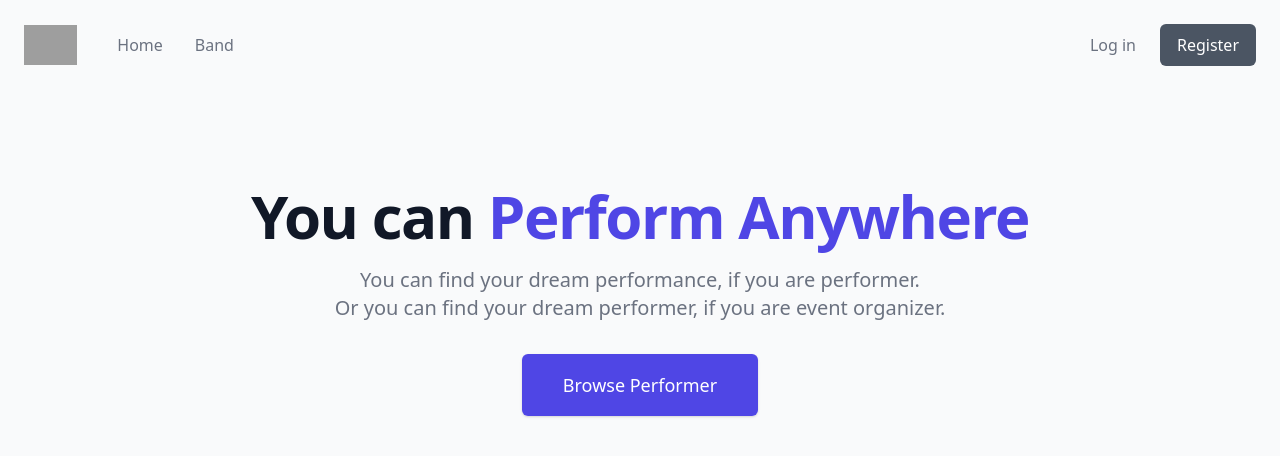
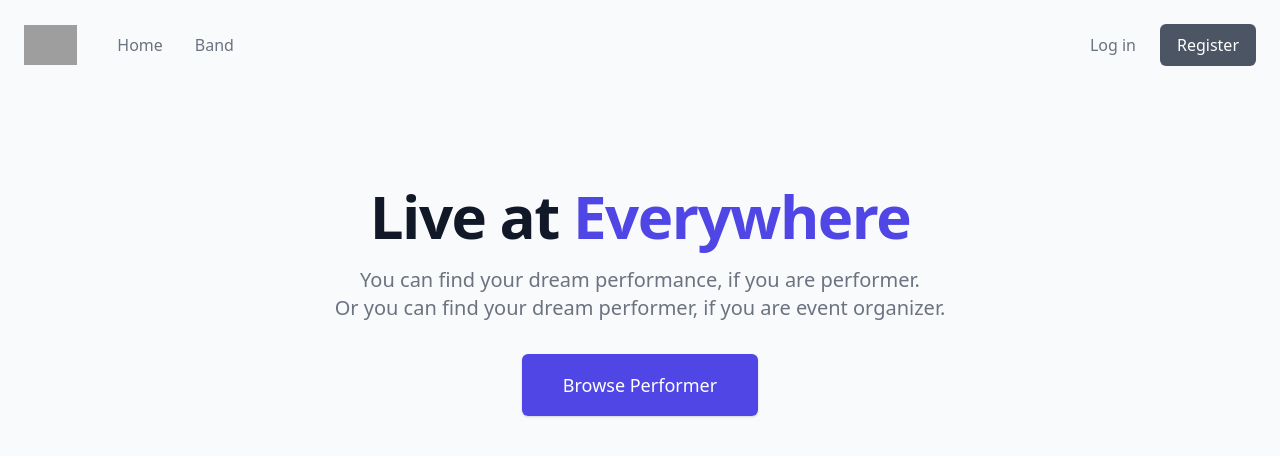
Before and after one commit to Team-08-Bandly/Client, a React (Create React App) app: page / in a window 1280 px wide. Shown: the top 456 px of the page. Built offline with nearby package versions, Linux system fonts and the light colour scheme; no server answers; grey boxes are pictures that could not be loaded; a web font is replaced by a local one; what @tailwindcss/typography would draw is missing.

Commit message:
add filter, and conditional for navbar

```diff
--- a/src/views/Landing.js
+++ b/src/views/Landing.js
@@ -20,9 +20,9 @@ function Landing () {
       <main className='mt-16 mx-auto max-w-7xl px-4 sm:mt-24'>
         <div className='text-center'>
           <h1 className='text-4xl tracking-tight font-extrabold text-gray-900 sm:text-5xl md:text-6xl'>
-            <span className='block xl:inline'>You can</span>
+            <span className='block xl:inline'>Live at</span>
             <span className='block text-indigo-600 xl:inline'>
-              &nbsp;Perform Anywhere
+              &nbsp;Everywhere
             </span>
           </h1>
           <p className='mt-3 max-w-md mx-auto text-base text-gray-500 sm:text-lg md:mt-5 md:text-xl md:max-w-3xl'>
--- a/src/views/Profile.js
+++ b/src/views/Profile.js
@@ -96,6 +96,9 @@ function Profile () {
                 return <Badge key={genre?.id} text={genre?.name} />
               })}
               <p className='text-sm text-gray-800 mt-4'>
+                Location : {band?.location}
+              </p>
+              <p className='text-sm text-gray-800 mt-4'>
                 Rate :{' '}
                 {new Intl.NumberFormat('id-ID', {
                   style: 'currency',
@@ -105,7 +108,7 @@ function Profile () {
               </p>
 
               <Link
-                to={loginStatus ? '/order/1' : '/login'}
+                to={loginStatus ? `/order/${band?.id}` : '/login'}
                 className='w-full justify-center mt-4 inline-flex px-4 py-2 border border-transparent text-sm font-medium rounded-md shadow-sm text-white bg-indigo-600 hover:bg-indigo-700 focus:outline-none focus:ring-2 focus:ring-offset-2 focus:ring-indigo-500'
               >
                 Make an Appointment
```
